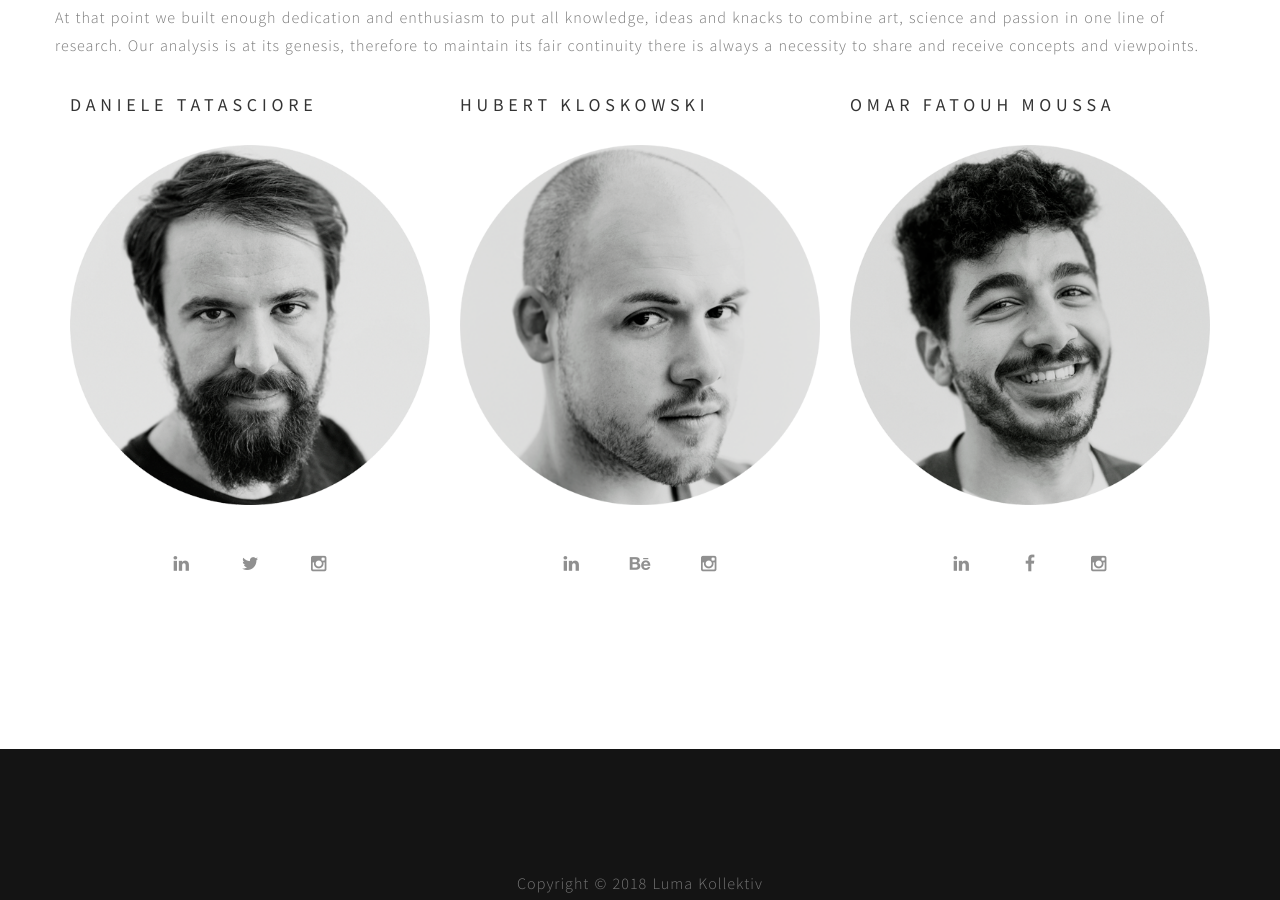
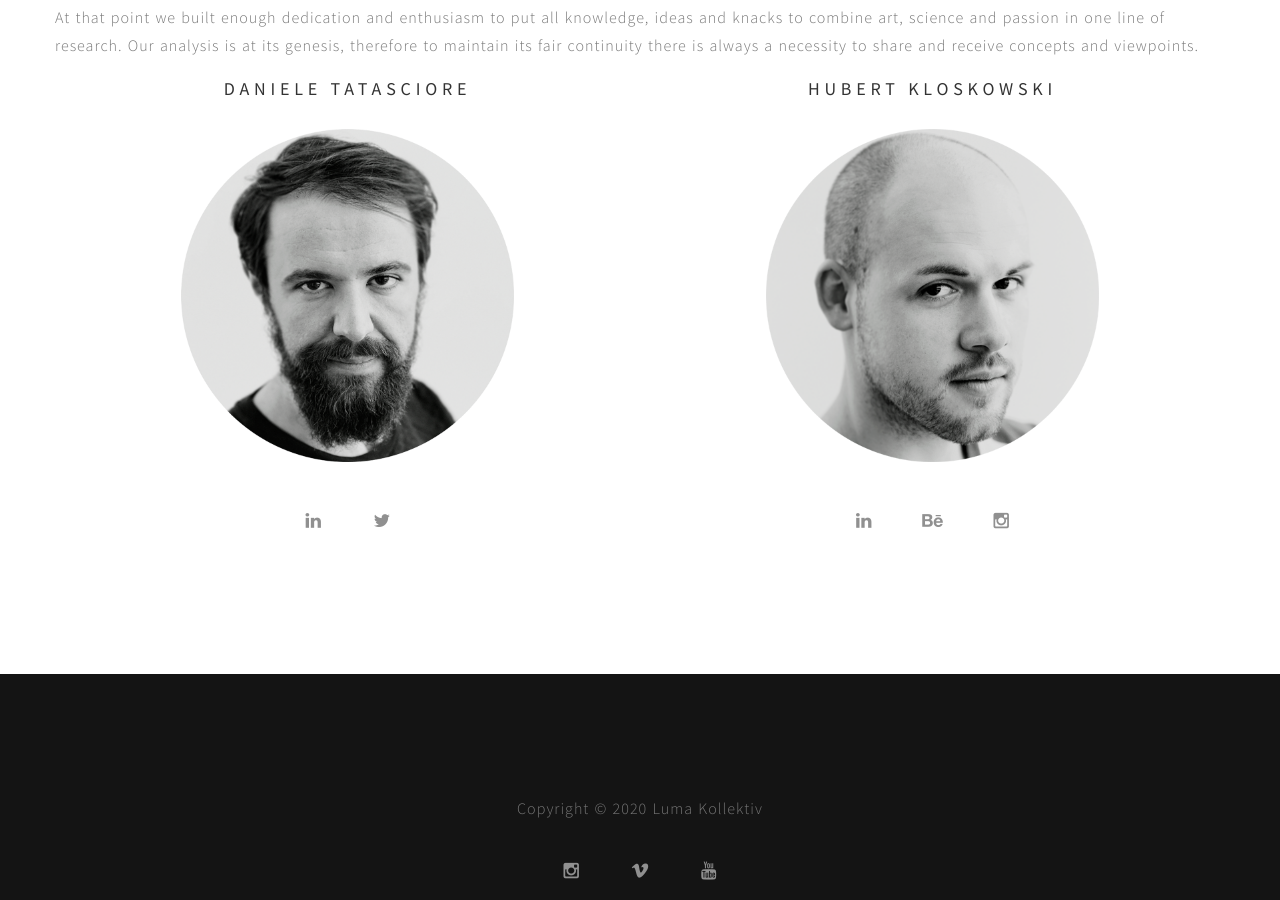
Before and after one commit to tadan/lumakollektiv, a plain HTML site: page about.html in a window 1280 px wide. Shown: the part 806-1706 px from the top of the page. Drawn offline with Linux system fonts and the light colour scheme; files whose address does not match are found by name.

Commit message:
corovr added, contact and about us page updated

```diff
--- a/about.html
+++ b/about.html
@@ -72,7 +72,6 @@
                      	<ul id="nav-menu">
                          <li><a href="index.html">Home</a></li>
                        	 <li><a href="about.html">About</a></li>
-                       	 <!--<li><a href="blog.html">Blog</a></li>-->
                        	 <li><a href="contact.html">Contact</a></li>
                       </ul>
                     </div>
@@ -126,48 +125,26 @@
 
 		<div class="clearfix"></div>
 
-		<div class="wow fadeInUp col-md-4 col-sm-6" data-wow-delay="0.4s">
+		<div class="wow fadeInUp col-md-6 col-sm-12 mt-1" data-wow-delay="0.4s">
 
-			<h4>Daniele Tatasciore</h4><br/>
-			<img src="images/luma-guys/daniele.png" class="img-responsive" alt="daniele">
-			<ul class="social-icon wow fadeInUp"  align="center" data-wow-delay="0.6s">
+			<h4 class="text-center">Daniele Tatasciore</h4><br/>
+			<img src="images/luma-guys/daniele.png" class="img-responsive" alt="daniele" style="width:60%; margin:0 auto;">
+			<ul class="social-icon wow fadeInUp text-center" data-wow-delay="0.6s">
 					<li><a href="http://it.linkedin.com/in/danieletatasciore" class="fa fa-linkedin"></a></li>
 					<li><a href="http://twitter.com/tadan_" class="fa fa-twitter"></a></li>
-					<li><a href="http://instagram.com/tadan_" class="fa fa-instagram"></a></li>
 			</ul>
 		</div>
 
-		<div class="wow fadeInUp col-md-4 col-sm-6" data-wow-delay="0.8s">
-			<h4>Hubert Kloskowski</h4><br/>
-			<img src="images/luma-guys/hubert.png" class="img-responsive" alt="hubert">
-			<ul class="social-icon wow fadeInUp" align="center" data-wow-delay="0.6s">
+		<div class="wow fadeInUp col-md-6 col-sm-12 mt-1" data-wow-delay="0.8s">
+			<h4 class="text-center">Hubert Kloskowski</h4><br/>
+			<img src="images/luma-guys/hubert.png" class="img-responsive" alt="hubert" style="width:60%; margin:0 auto;">
+			<ul class="social-icon wow fadeInUp text-center" data-wow-delay="0.6s">
 					<li><a href="http://au.linkedin.com/in/hubert-kloskowski-347524a6" class="fa fa-linkedin"></a></li>
 					<li><a href="http://behance.net/hubert_kloskowski" class="fa fa-behance"></a></li>
 					<li><a href="http://instagram.com/hugberaht" class="fa fa-instagram"></a></li>
 			</ul>
 		</div>
-
-		<div class="wow fadeInUp col-md-4 col-sm-6" data-wow-delay="1.2s">
-			<h4>Omar Fatouh Moussa</h4><br/>
-			<img src="images/luma-guys/omar.png" class="img-responsive" alt="omar">
-			<ul class="social-icon wow fadeInUp" align="center" data-wow-delay="0.6s">
-					<li><a href="https://de.linkedin.com/in/omar-moussa-818255133" class="fa fa-linkedin"></a></li>
-					<li><a href="http://facebook.com/omar.f.moussa" class="fa fa-facebook"></a></li>
-					<li><a href="http://instagram.com/moussas1" class="fa fa-instagram"></a></li>
-			</ul>
-		</div>
-
 		<div class="clearfix"></div>
-
-		<!--<div class="wow fadeInUp col-md-6 col-sm-6" data-wow-delay="1.4s">
-			<h1>Donec eu porta 4</h1>
-			<p>Morbi mattis scelerisque nunc quis faucibus. Cras consectetur, nulla nec condimentum bibendum, est est accumsan ipsum, id vestibulum nulla odio vel massa. Duis pharetra augue ac bibendum eleifend. Curabitur id luctus lectus. Donec sem sem, egestas sit amet sagittis pellentesque, semper non libero.</p>
-		</div>
-
-		<div class="wow fadeInUp col-md-6 col-sm-6" data-wow-delay="1.6s">
-			<h1>Donec eu porta 5</h1>
-			<p>Morbi mattis scelerisque nunc quis faucibus. Cras consectetur, nulla nec condimentum bibendum, est est accumsan ipsum, id vestibulum nulla odio vel massa. Duis pharetra augue ac bibendum eleifend. Curabitur id luctus lectus. Donec sem sem, egestas sit amet sagittis pellentesque, semper non libero.</p>
-		</div>-->
 
       </div>
    </div>
@@ -181,9 +158,8 @@
 		<div class="row">
 
 			<div class="col-md-12 col-sm-12">
-				<p class="wow fadeInUp"  data-wow-delay="0.3s">Copyright © 2018 Luma Kollektiv</p>
+				<p class="wow fadeInUp"  data-wow-delay="0.3s">Copyright © 2020 Luma Kollektiv</p>
 				<ul class="social-icon wow fadeInUp"  data-wow-delay="0.6s">
-					<!--<li><a href="#" class="fa fa-facebook"></a></li>-->
 					<li><a href="https://instagram.com/lumakollektiv" class="fa fa-instagram"></a></li>
 					<li><a href="https://vimeo.com/user57251515" class="fa fa-vimeo"></a></li>
 					<li><a href="https://www.youtube.com/channel/UCeAJvfzvz3oz5kZuc4kuyNg" class="fa fa-youtube"></a></li>
```
Also changed, not shown: accessory-vr-coro.html (+1 -1 lines), amalia-kassai-portfolio.html (+1 -1 lines), cinematic-techniques-in-180-vr.html (+1 -1 lines), contact.html (+7 -107 lines), delivar.html (+1 -1 lines), do-you-agree.html (+1 -1 lines), ein-letztes-mal.html (+1 -1 lines), embodied-cognitive-experiences.html (+1 -1 lines), habitable-wifi.html (+1 -1 lines), hourglass-vr-short-movie.html (+1 -1 lines), index.html (+13 -1 lines), punkt.html (+1 -1 lines), surrond-sound-in-vr.html (+1 -1 lines), the-accused.html (+1 -1 lines), 2 more files, 2 other files.
